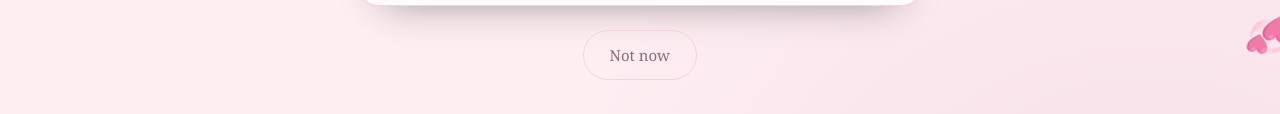
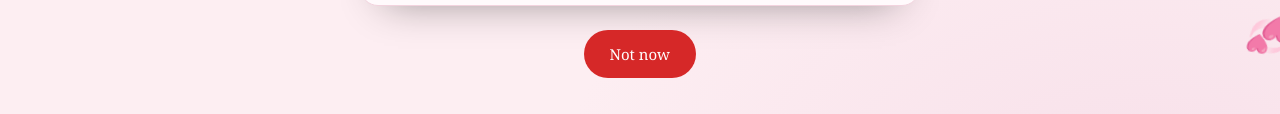
Before and after one commit to JsJoyBitopibd/Joy, a website: page public/index.html in a window 1280 px wide. Shown: the part 571-685 px from the top of the page. Drawn offline with Linux system fonts and the light colour scheme.

Commit message:
Make Not now button red
Co-Authored-By: Claude Opus 5 <noreply@anthropic.com>

```diff
--- a/public/index.html
+++ b/public/index.html
@@ -92,6 +92,9 @@
   button:hover { transform: translateY(-1px); opacity: .92; }
   button.ghost { background: transparent; color: var(--muted); border: 1px solid var(--line); }
   #no {
+    background: #d62828;
+    color: #fff;
+    border: none;
     position: fixed;
     z-index: 10;
     transition: left .18s ease, top .18s ease;
```
